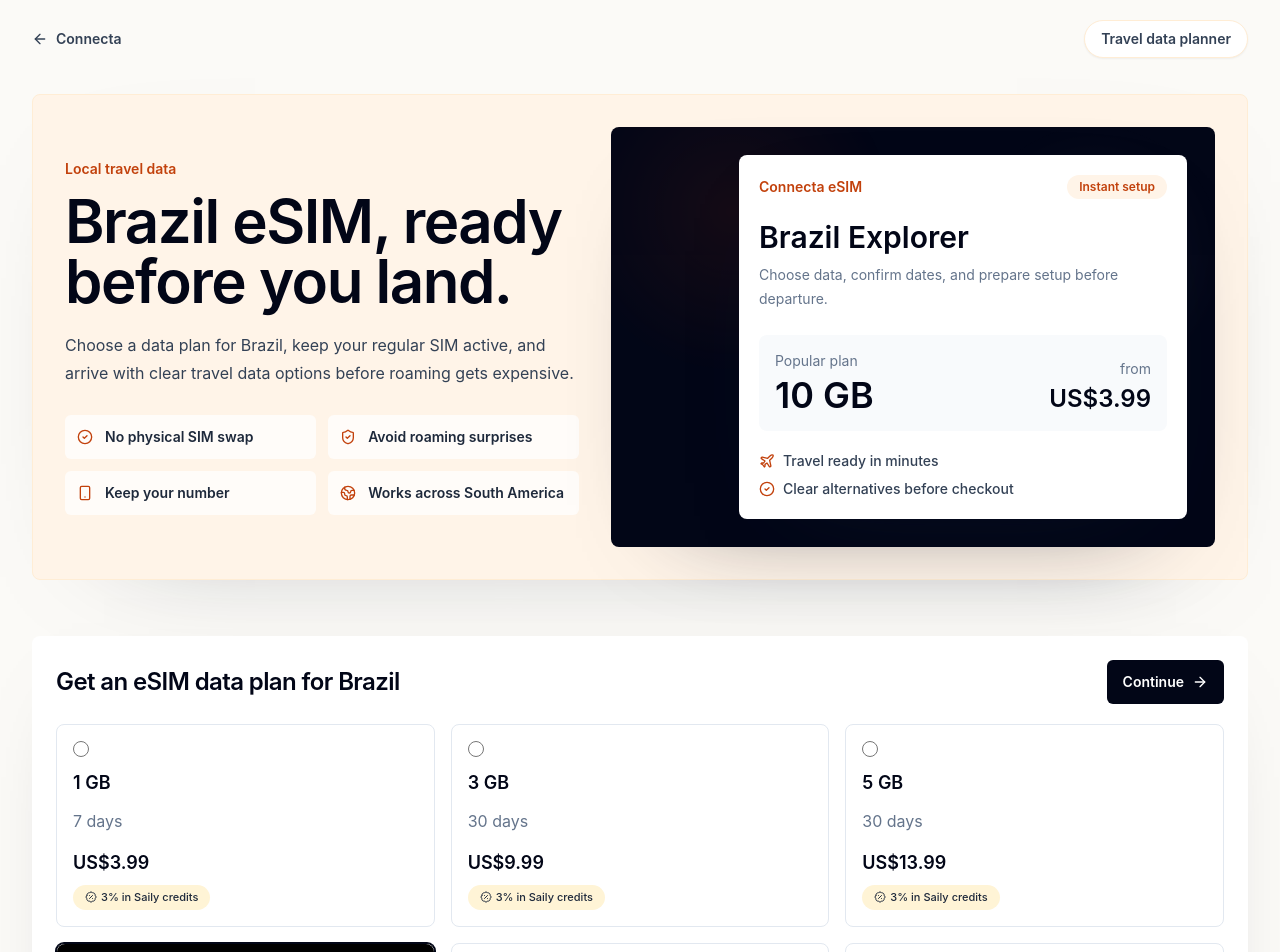
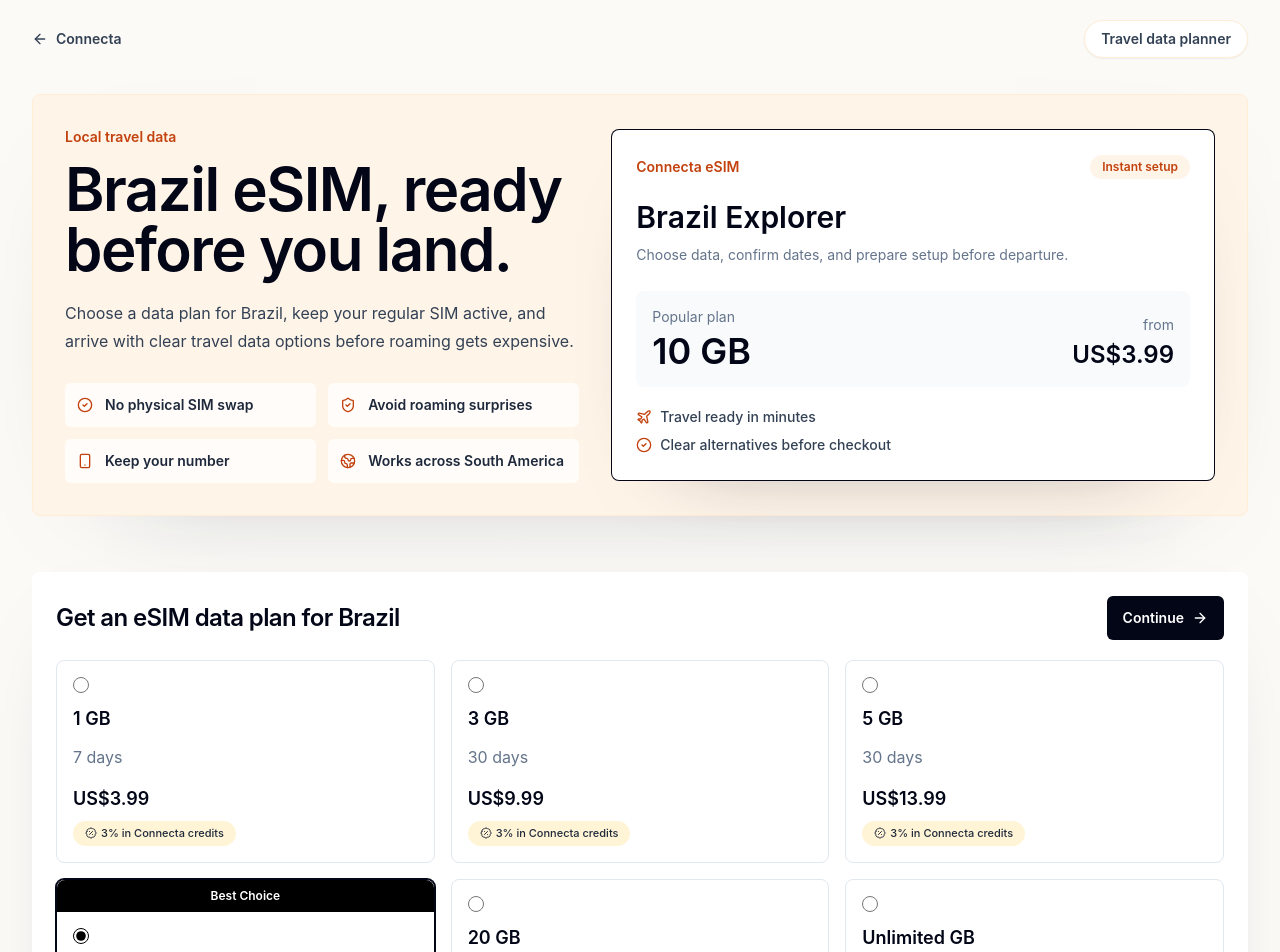
Before and after one commit to trinayanswarup/Connecta, a Next.js app in the folder frontend/: page /esim/brazil in a window 1280 px wide. Shown: the top 952 px of the page. Built offline with nearby package versions, Linux system fonts and the light colour scheme.

Commit message:
Polish eSIM plan card copy

```diff
--- a/frontend/app/esim/[destination]/page.tsx
+++ b/frontend/app/esim/[destination]/page.tsx
@@ -90,16 +90,8 @@
             </div>
           </div>
 
-          <div className="relative min-h-[22rem] overflow-hidden rounded-lg bg-slate-950 p-5 text-white shadow-[0_34px_100px_-76px_rgba(15,23,42,0.75)] sm:p-7">
-            <div
-              aria-hidden="true"
-              className="absolute inset-0 opacity-25"
-              style={{
-                backgroundImage:
-                  "radial-gradient(circle at 20% 20%, rgba(233,79,19,0.35), transparent 28%), radial-gradient(circle at 80% 30%, rgba(255,244,232,0.22), transparent 24%)"
-              }}
-            />
-            <div className="relative z-10 ml-auto max-w-md rounded-lg bg-white p-5 text-slate-950 shadow-[0_30px_100px_-66px_rgba(15,23,42,0.85)]">
+          <div className="relative flex min-h-[22rem] overflow-hidden rounded-lg bg-slate-950 p-px shadow-[0_30px_90px_-72px_rgba(15,23,42,0.65)]">
+            <div className="relative z-10 flex flex-1 flex-col justify-center rounded-[7px] bg-white p-5 text-slate-950 sm:p-6">
               <div className="flex items-center justify-between">
                 <p className="text-sm font-semibold text-orange-700">Connecta eSIM</p>
                 <span className="rounded-full bg-[#fff4e8] px-3 py-1 text-xs font-semibold text-orange-700">Instant setup</span>
--- a/frontend/components/CountryPlanSelector.tsx
+++ b/frontend/components/CountryPlanSelector.tsx
@@ -109,7 +109,7 @@
               <span className="mt-4 block text-lg font-semibold text-slate-950">{displayPlan.price}</span>
               <span className="mt-2 inline-flex w-fit items-center gap-1 rounded-full bg-[#fff4d6] px-3 py-1 text-[11px] font-medium text-slate-800">
                 <BadgePercent className="h-3 w-3" />
-                3% in Saily credits
+                3% in Connecta credits
               </span>
             </label>
           );
```
